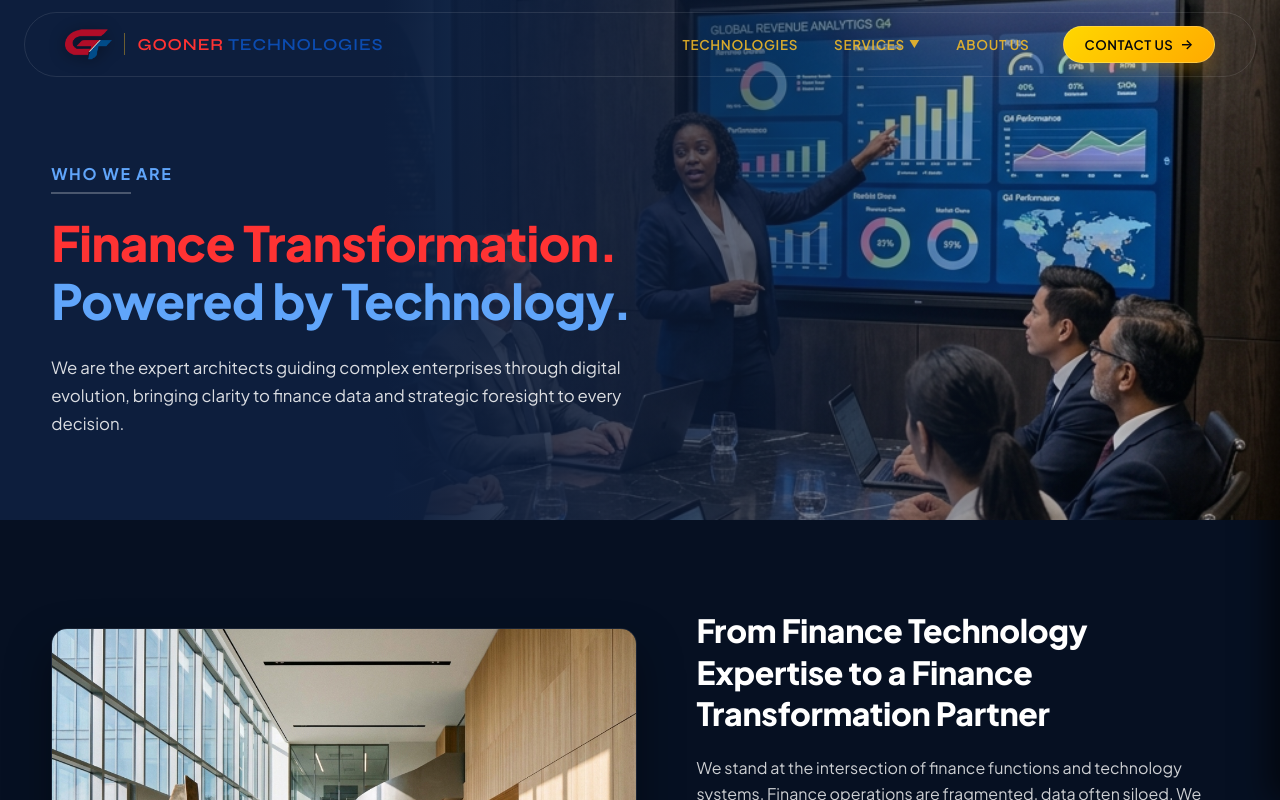
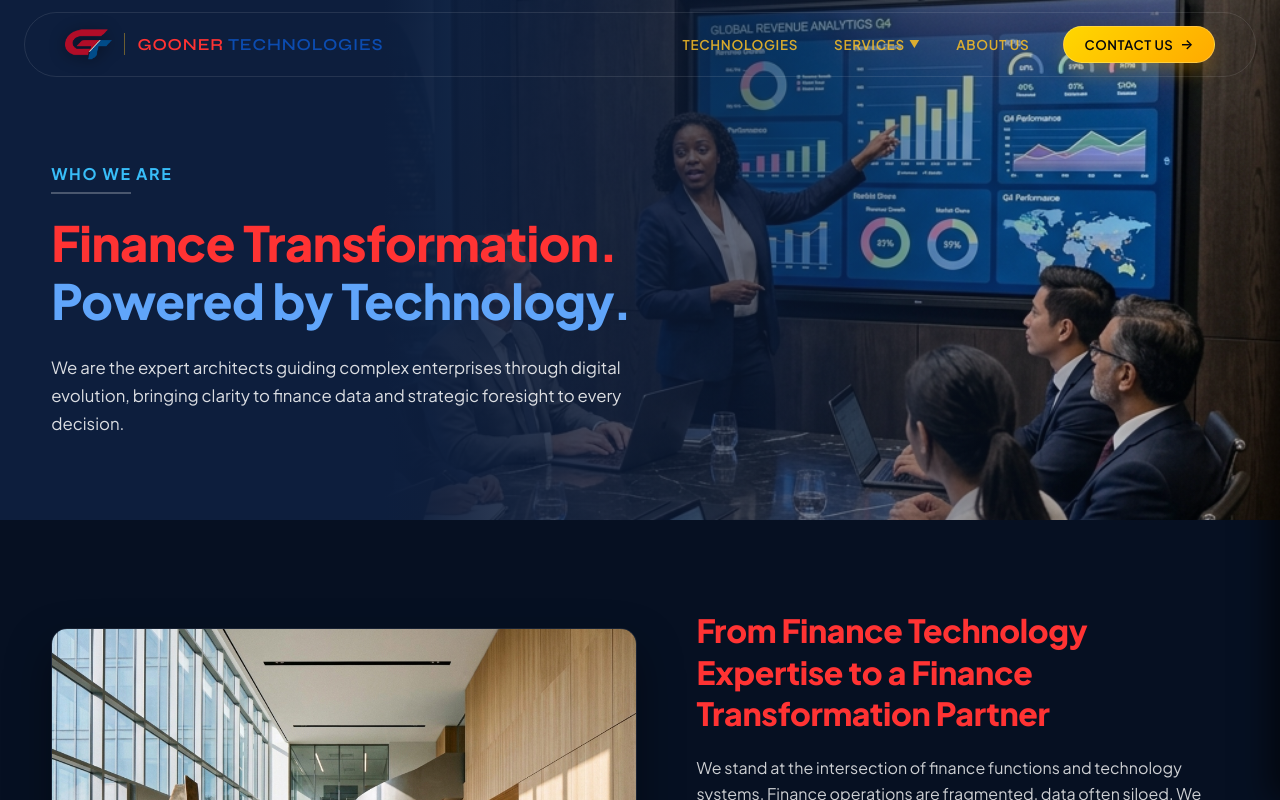
Before and after one commit to Harshit-1309/Gooner_tech, a React (Vite) app: page /about-us in a window 1280 px wide. Shown: the top 800 px of the page. Built offline with nearby package versions, Linux system fonts and the light colour scheme; the HTML template or start-up script is replaced by a standard one.

Commit message:
Color About Us page section titles red and subtitles blue

```diff
--- a/src/refinements.css
+++ b/src/refinements.css
@@ -1390,3 +1390,21 @@ span.brand__name--technologies,
 .about-hero__title {
   color: #ff3333 !important;
 }
+
+/* =========================================================
+   ABOUT US PAGE SECTIONS RED TITLES & BLUE SUBTITLES/EYEBROWS
+   ========================================================= */
+.about-intro__title,
+.about-values__main-title,
+.about-journey__title,
+.about-people__title {
+  color: #ff3333 !important;
+}
+
+.about-values__main-subtitle,
+.about-journey__subtitle,
+.about-people__subtitle,
+.about-hero__eyebrow,
+.about-mission-card__eyebrow {
+  color: #38bdf8 !important;
+}
```
Also changed, not shown: 1 other file (tests, documents, lock files or other folders).
